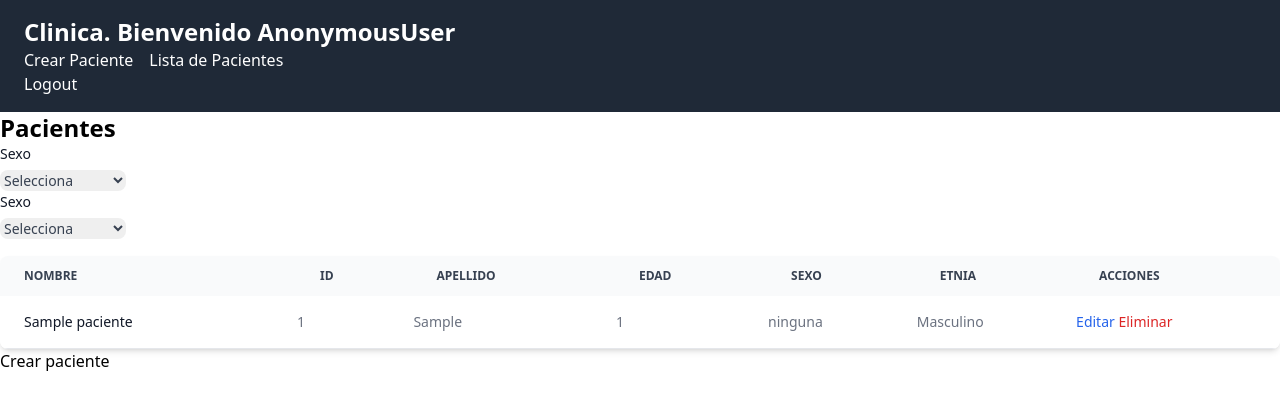
After one commit to perdimosRequisitos/historia_clinica, a Django app: page /historia/tabla_pacientes/ in a window 1280 px wide. The commit adds this page. Shown: the top 410 px of the page. Run offline with Django 5.2, Linux system fonts and the light colour scheme; tables that the repository leaves empty hold one stand-in row (values such as "Sample post"); some libraries are stand-ins or nearby versions.

```diff
--- a/historia/models.py
+++ b/historia/models.py
@@ -22,6 +22,7 @@ class Paciente(models.Model):
     nombre = models.CharField(max_length=50)
     apellidos = models.CharField(max_length=50)
     id = models.AutoField(primary_key=True)
+    # identificacion = models.CharField(max_length=50, primary_key=True)
     etnia = models.CharField(max_length=50, choices=etnias_validas, default='')
     edad = models.PositiveIntegerField()
     genero = models.CharField(max_length=1, choices=generos_validos, default='')
--- a/historia/templates/historia/base.html
+++ b/historia/templates/historia/base.html
@@ -7,6 +7,7 @@
     <meta name="viewport" content="width=device-width, initial-scale=1.0" />
     <title>Clinica</title>
     {% tailwind_css %}
+    {% block extra_head %}{% endblock extra_head %}
   </head>
   <body>
     <header class="bg-gray-800 text-white py-4 px-6">
@@ -14,7 +15,7 @@
       <nav>
         <ul class="flex space-x-4">
           <li><a href="{% url 'historia:crear_paciente' %}">Crear Paciente</a></li>
-          {% comment %} <li><a href="{% url 'historia:lista_pacientes' %}">Lista de Pacientes</a></li> {% endcomment %}
+          <li><a href="{% url 'historia:tabla_pacientes' %}">Lista de Pacientes</a></li>
         </ul>
       <form action="{% url 'accounts:logout' %}" method="post">
         {% csrf_token %}
--- /dev/null
+++ b/historia/templates/historia/tabla.html
@@ -0,0 +1,29 @@
+<table class="w-full text-sm text-left rtl:text-right text-gray-500 dark:text-gray-400">
+    <thead class="text-xs text-gray-700 uppercase bg-gray-50 dark:bg-gray-700 dark:text-gray-400">
+      <tr>
+        <th scope="col" class="px-6 py-3">Nombre</th>
+        <th scope="col" class="px-6 py-3">Id</th>
+        <th scope="col" class="px-6 py-3">Apellido</th>
+        <th scope="col" class="px-6 py-3">Edad</th>
+        <th scope="col" class="px-6 py-3">Sexo</th>
+        <th scope="col" class="px-6 py-3">Etnia</th>
+        <th scope="col" class="px-6 py-3">Acciones</th>
+      </tr>
+    </thead>
+    <tbody>
+      {% for paciente in pacientes %}
+        <tr class="bg-white border-b dark:bg-gray-800 dark:border-gray-700 hover:bg-gray-50 dark:hover:bg-gray-600">
+          <th scope="row" class="px-6 py-4 font-medium text-gray-900 whitespace-nowrap dark:text-white">{{ paciente.nombre }}</th>
+          <td>{{paciente.id}}</td>
+          <td>{{ paciente.apellidos }}</td>
+          <td>{{ paciente.edad }}</td>
+          <td>{{ paciente.etnia }}</td>
+          <td>{{ paciente.get_genero_display }}</td>
+          <td>
+            <a class="font-medium text-blue-600 dark:text-blue-500 hover:underline" href="{% url 'historia:editar_paciente' paciente.id %}">Editar</a>
+            <a class="font-medium text-red-600 dark:text-red-500 hover:underline" href="{% url 'historia:eliminar_paciente' paciente.id %}">Eliminar</a>
+          </td>
+        </tr>
+      {% endfor %}
+    </tbody>
+  </table>
--- /dev/null
+++ b/historia/templates/historia/tabla_pacientes.html
@@ -0,0 +1,44 @@
+{% extends 'historia/base.html' %}
+
+{% block title %}
+  Tabla pacientes
+{% endblock %}
+
+{% block extra_head %}
+<script src="https://unpkg.com/htmx.org@1.9.12" integrity="sha384-ujb1lZYygJmzgSwoxRggbCHcjc0rB2XoQrxeTUQyRjrOnlCoYta87iKBWq3EsdM2" crossorigin="anonymous">
+</script>
+{% endblock extra_head %}
+
+{% block content %}
+  <h1 class="text-2xl font-bold">Pacientes</h1>
+
+  <form action="" class="flex items-center gap-4 mb-4">
+    <div>
+      <label for="sexo" class="block text-sm font-medium text-gray-900">Sexo</label>
+      <select name="sexo" id="filtrar_sexo" hx-get="{% url 'historia:generar_tabla_pacientes' %}"
+      hx-target="#contenedorTabla"
+        class="mt-1.5 w-full rounded-lg border-gray-300 text-gray-700 sm:text-sm">
+        <option value="">Selecciona</option>
+        {% for key_genero, genero in generos_validos.items %}
+          <option value="{{ key_genero }}">{{ genero }}</option>
+        {% endfor %}
+      </select>
+
+      <label for="etnia" class="block text-sm font-medium text-gray-900">Sexo</label>
+      <select name="etnia" id="filtrar_sexo" hx-get="{% url 'historia:generar_tabla_pacientes' %}" hx-target="#contenedorTabla"
+        class="mt-1.5 w-full rounded-lg border-gray-300 text-gray-700 sm:text-sm">
+        <option value="">Selecciona</option>
+        {% for key_etnia, etnia in etnias_validas.items %}
+          <option value="{{ key_etnia }}">{{ etnia }}</option>
+        {% endfor %}
+      </select>
+    </div>
+  </form>
+
+  <div id="contenedorTabla" class="relative overflow-x-auto shadow-md sm:rounded-lg"
+  hx-get="{% url 'historia:generar_tabla_pacientes' %}" hx-trigger="load">
+
+  </div>
+
+  <a href="{% url 'historia:crear_paciente' %}">Crear paciente</a>
+{% endblock %}
--- a/historia/urls.py
+++ b/historia/urls.py
@@ -6,4 +6,8 @@ app_name = "historia"
 urlpatterns = [
     path("", views.index, name="index"),
     path("crear_paciente/", views.crear_paciente, name="crear_paciente"),
+    path("tabla_pacientes/", views.tabla_pacientes, name="tabla_pacientes"),
+    path("editar_paciente/<int:pk>/", views.editar_paciente, name="editar_paciente"),
+    path("eliminar_paciente/<int:pk>/", views.eliminar_paciente, name="eliminar_paciente"),
+    path("generar_tabla_pacientes/", views.generar_tabla_pacientes, name="generar_tabla_pacientes"),
 ]
--- a/historia/views.py
+++ b/historia/views.py
@@ -2,18 +2,69 @@ from django.shortcuts import render, redirect
 from django.http import HttpRequest
 from django.contrib.auth.decorators import login_required
 from .forms import PacienteForm
+from .models import Paciente
 
 
 @login_required
 def index(request: HttpRequest):
     return render(request, "historia/base.html")
 
+
 def crear_paciente(request: HttpRequest):
-    if request.method == 'POST':
+    if request.method == "POST":
         form = PacienteForm(request.POST)
         if form.is_valid():
             form.save()
-            return redirect('historia:index')
+            return redirect("historia:tabla_pacientes")
     else:
         form = PacienteForm()
-    return render(request, 'historia/crear_paciente.html', {'form': form})
+    return render(request, "historia/crear_paciente.html", {"form": form})
+
+
+def tabla_pacientes(request: HttpRequest):
+    context = {}
+    context["generos_validos"] = Paciente.generos_validos
+    context["etnias_validas"] = Paciente.etnias_validas
+
+    context["pacientes"] = Paciente.objects.all()
+
+    filtro_sexo = request.GET.get("sexo")
+    filtro_etnia = request.GET.get("etnia")
+    if filtro_sexo:
+        context["pacientes"] = context["pacientes"].filter(genero=filtro_sexo)
+    if filtro_etnia:
+        context["pacientes"] = context["pacientes"].filter(etnia=filtro_etnia)
+
+    return render(request, "historia/tabla_pacientes.html", context)
+
+
+def editar_paciente(request: HttpRequest, pk: int):
+    paciente = Paciente.objects.get(pk=pk)
+    if request.method == "POST":
+        form = PacienteForm(request.POST, instance=paciente)
+        if form.is_valid():
+            form.save()
+            return redirect("historia:tabla_pacientes")
+    else:
+        form = PacienteForm(instance=paciente)
+    return render(request, "historia/editar_paciente.html", {"form": form})
+
+
+def eliminar_paciente(request: HttpRequest, pk: int):
+    paciente = Paciente.objects.get(pk=pk)
+    paciente.delete()
+    return redirect("historia:tabla_pacientes")
+
+
+def generar_tabla_pacientes(request: HttpRequest):
+    context = {}
+    context["pacientes"] = Paciente.objects.all()
+
+    filtro_sexo = request.GET.get("sexo")
+    filtro_etnia = request.GET.get("etnia")
+    if filtro_sexo:
+        context["pacientes"] = context["pacientes"].filter(genero=filtro_sexo)
+    if filtro_etnia:
+        context["pacientes"] = context["pacientes"].filter(etnia=filtro_etnia)
+
+    return render(request, "historia/tabla.html", context)
```
Also changed, not shown: historia/templates/historia/crear_paciente.html (+10 -10 lines), historia/templates/historia/editar_paciente.html (added, +15 -0 lines).
